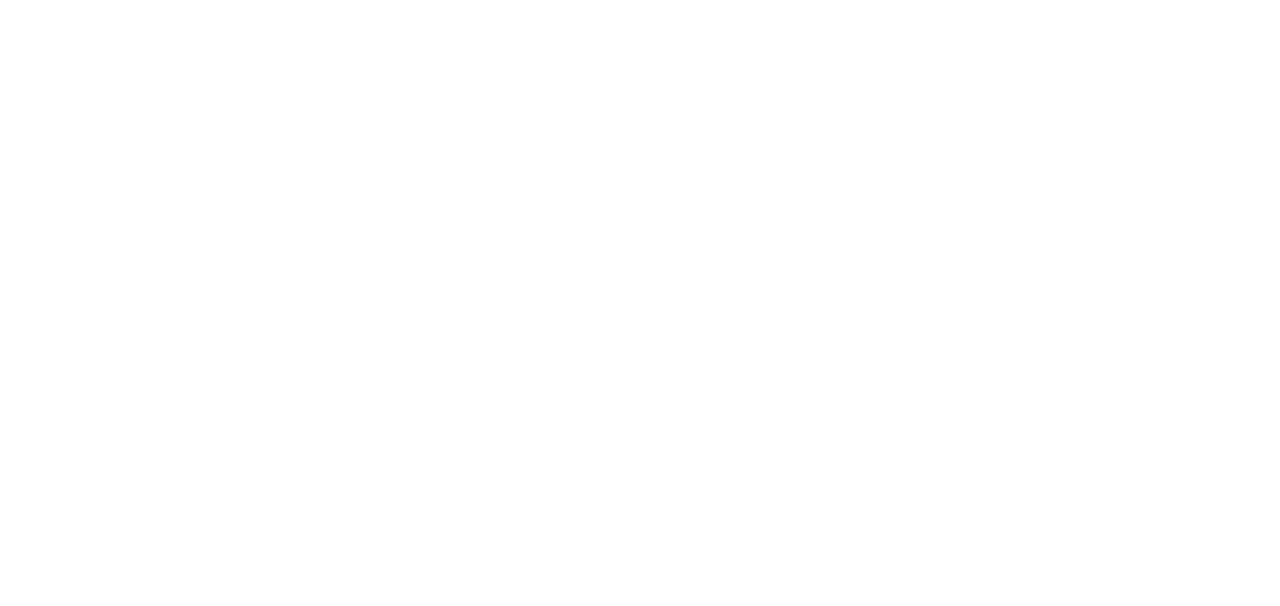
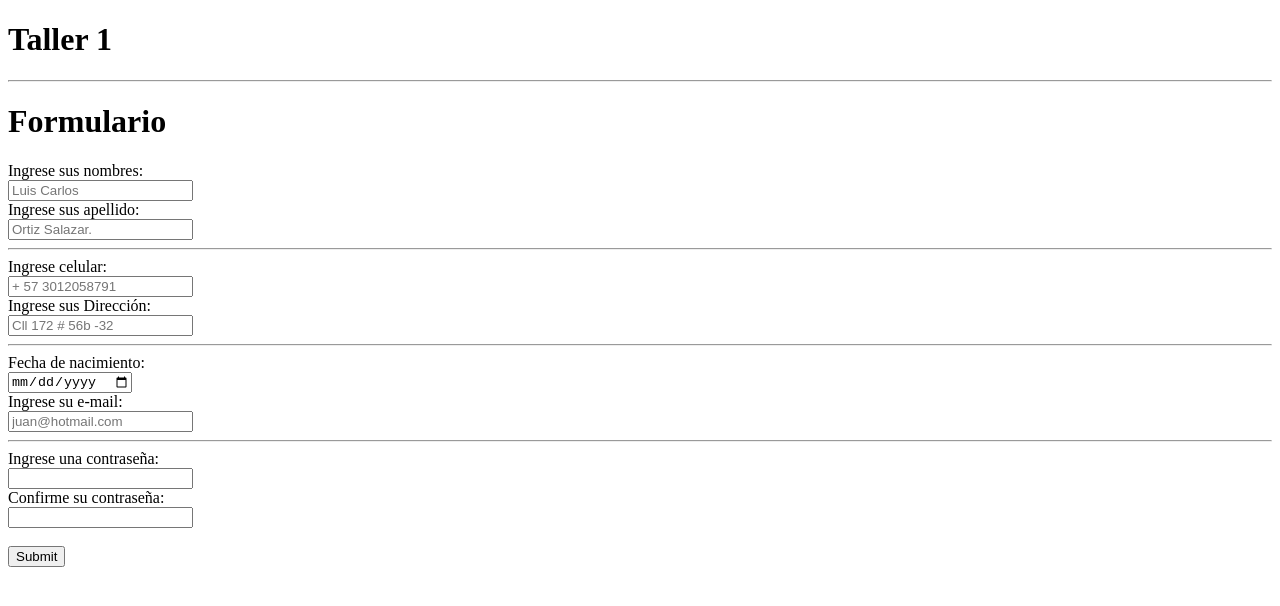
Before and after one commit to juasfranco/IngWebTaller1, a plain HTML site: page index.html in a window 1280 px wide. Drawn offline with Linux system fonts and the light colour scheme.

Commit message:
Adding Html content no styles

```diff
--- a/index.html
+++ b/index.html
@@ -10,8 +10,44 @@
 </head>
 
 <body>
+    <h1>Taller 1</h1>
+    <hr>
+    <h1>Formulario</h1>
     <form action="">
+        <div>
+            <div>
+                <label for="fname">Ingrese sus nombres:</label><br>
+                <input type="text" id="fname" name="fname" placeholder="Luis Carlos"><br>
+                <label for="lname">Ingrese sus apellido:</label><br>
+                <input type="text" id="lname" name="lname" placeholder="Ortiz Salazar."><br>
+            </div>
+            <hr>
+            <div>
+                <label for="fphone">Ingrese celular:</label><br>
+                <input type="text" id="fphone" name="fphone" placeholder="+ 57 3012058791"><br>
+                <label for="ldir">Ingrese sus Dirección:</label><br>
+                <input type="text" id="ldir" name="ldir" placeholder="Cll 172 # 56b -32"><br>
+            </div>
+            <hr>
+            <div>
+                <label for="birthday">Fecha de nacimiento:</label>
+                <br>
+                <input type="date" id="birthday" name="birthday">
+                <br>
+                <label for="fmail">Ingrese su e-mail:</label><br>
+                <input type="mail" id="fmail" name="fmail" placeholder="juan@hotmail.com"><br>
+            </div>
+            <hr>
+            <div>
+                <label for="fpassw">Ingrese una contraseña:</label><br>
+                <input type="password" id="fpassw" name="fpassw"><br>
+                <label for="lcpassw">Confirme su contraseña:</label><br>
+                <input type="password" id="lcpassw" name="lcpassw"><br>
+            </div>
 
+        </div>
+        <br>
+        <input type="submit" value="Submit">
     </form>
 </body>
 
```
